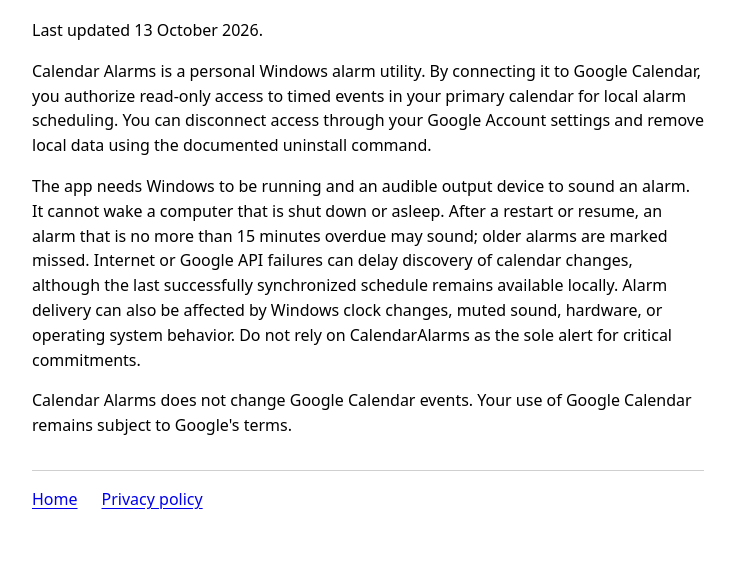
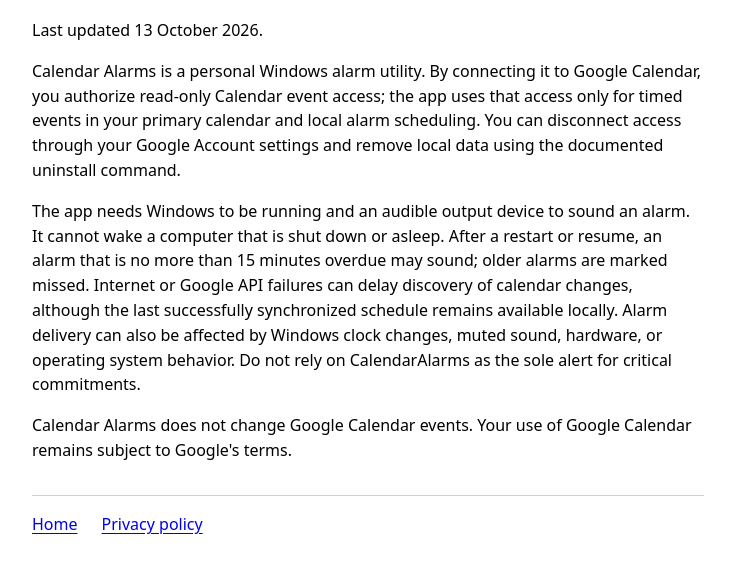
Before and after one commit to raghuvamshi7/raghuvamshi7.github.io, a plain HTML site: page terms.html in a window 1280 px wide. Shown: the part 120-692 px from the top of the page, without its empty margins (272-1007 px from the left). Drawn offline with Linux system fonts and the light colour scheme.

Commit message:
Clarify Calendar consent scope on policy pages

```diff
--- a/terms.html
+++ b/terms.html
@@ -11,7 +11,7 @@
     <a href="index.html">Calendar Alarms home</a>
     <h1>Terms of service</h1>
     <p>Last updated 13 October 2026.</p>
-    <p>Calendar Alarms is a personal Windows alarm utility. By connecting it to Google Calendar, you authorize read-only access to timed events in your primary calendar for local alarm scheduling. You can disconnect access through your Google Account settings and remove local data using the documented uninstall command.</p>
+    <p>Calendar Alarms is a personal Windows alarm utility. By connecting it to Google Calendar, you authorize read-only Calendar event access; the app uses that access only for timed events in your primary calendar and local alarm scheduling. You can disconnect access through your Google Account settings and remove local data using the documented uninstall command.</p>
     <p>The app needs Windows to be running and an audible output device to sound an alarm. It cannot wake a computer that is shut down or asleep. After a restart or resume, an alarm that is no more than 15 minutes overdue may sound; older alarms are marked missed. Internet or Google API failures can delay discovery of calendar changes, although the last successfully synchronized schedule remains available locally. Alarm delivery can also be affected by Windows clock changes, muted sound, hardware, or operating system behavior. Do not rely on CalendarAlarms as the sole alert for critical commitments.</p>
     <p>Calendar Alarms does not change Google Calendar events. Your use of Google Calendar remains subject to Google's terms.</p>
     <nav aria-label="Legal information">
```
Also changed, not shown: privacy.html (+1 -1 lines).
